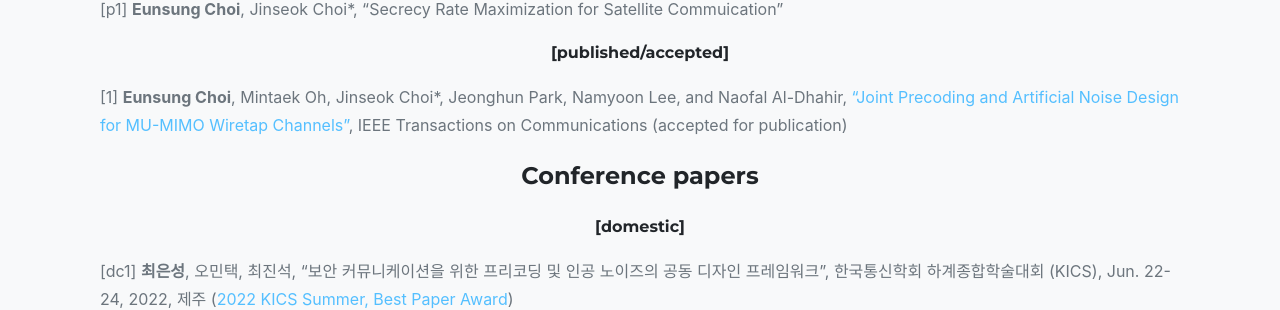
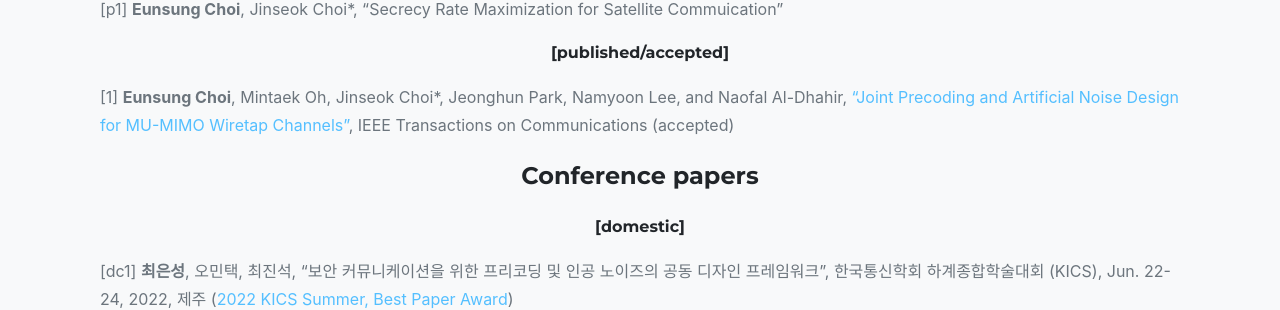
Before and after one commit to choices97/choices97.github.io, a Jekyll site: the page built from index.md, in a window 1280 px wide and 900 px high, scrolled down 4642 px. Shown: the part 145-455 px from the top of the window. Built offline with Jekyll 4.4.1, drawn with Linux system fonts in a browser that asks for light colours; some web fonts are replaced; comment, search, counter and statistics services are not loaded.

Commit message:
Update sitetext.yml

```diff
--- a/_data/sitetext.yml
+++ b/_data/sitetext.yml
@@ -95,7 +95,7 @@ en: &DEFAULT_EN
       - subtitle: "[in preperation/submitted]"
         desc: "[p1] **Eunsung Choi**, Jinseok Choi*, &ldquo;Secrecy Rate Maximization for Satellite Commuication&rdquo;"
       - subtitle: "[published/accepted]"
-        desc: "[1] **Eunsung Choi**, Mintaek Oh, Jinseok Choi*, Jeonghun Park, Namyoon Lee, and Naofal Al-Dhahir, [&ldquo;Joint Precoding and Artificial Noise Design for MU-MIMO Wiretap Channels&rdquo;](https://arxiv.org/abs/2207.09823), IEEE Transactions on Communications (accepted for publication)"
+        desc: "[1] **Eunsung Choi**, Mintaek Oh, Jinseok Choi*, Jeonghun Park, Namyoon Lee, and Naofal Al-Dhahir, [&ldquo;Joint Precoding and Artificial Noise Design for MU-MIMO Wiretap Channels&rdquo;](https://ieeexplore.ieee.org/document/9973364/authors#authors), IEEE Transactions on Communications (accepted)"
       - title: "**Conference papers**"
       - subtitle: "[domestic]"
         desc: "[dc1] **최은성**, 오민택, 최진석, &ldquo;보안 커뮤니케이션을 위한 프리코딩 및 인공 노이즈의 공동 디자인 프레임워크&rdquo;, 한국통신학회 하계종합학술대회 (KICS), Jun. 22-24, 2022, 제주 ([2022 KICS Summer, Best Paper Award](https://www.kics.or.kr/html/?pmode=BExcellentPapers&page=1&smode=view&seq=3639&searchValue=&searchTitle=strTitle))"
```
